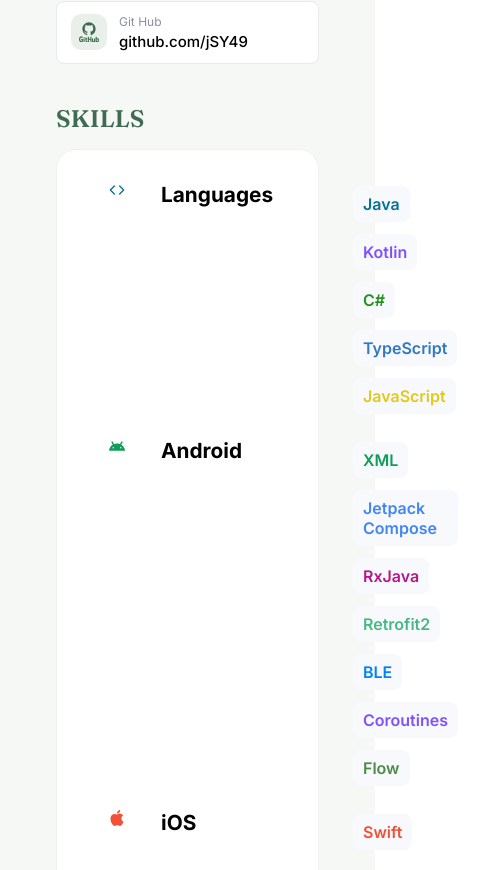
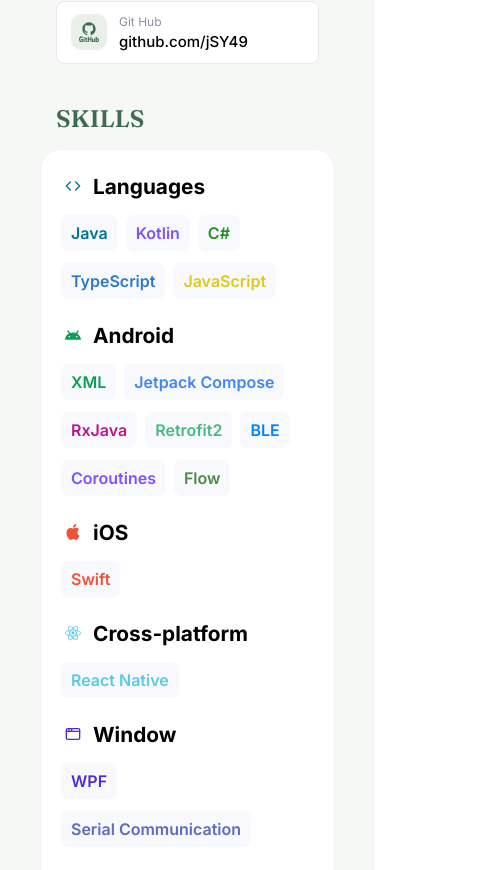
Before and after one commit to jSY49/jsy-portfolio, a React (Vite) app: page / in a window 390 px wide. Shown: the part 934-1804 px from the top of the page, 495 px wide, since content can reach past the window. Built offline with nearby package versions, Linux system fonts and the light colour scheme; no server answers; a web font is replaced by a local one.

Commit message:
[design] skills 모바일 레이아웃 틀어짐 수정

```diff
--- a/src/components/AboutSkill.module.css
+++ b/src/components/AboutSkill.module.css
@@ -17,6 +17,14 @@
   align-items: flex-start;
   gap: 32px;
   padding: 0;
+  width: 100%;
+}
+
+.skill_header {
+  display: flex;
+  align-items: center;
+  gap: 8px;
+  flex-shrink: 0;
 }
 
 .skill_image {
@@ -49,3 +57,20 @@
   margin-top: 4px;
   width: fit-content;
 }
+
+@media (max-width: 768px) {
+  .container {
+    padding: 1.5rem 1.25rem;
+    margin: 1rem;
+  }
+
+  .skills {
+    flex-direction: column;
+    align-items: stretch;
+    gap: 12px;
+  }
+
+  .skill_type {
+    width: auto;
+  }
+}
--- a/src/components/AboutSkill.tsx
+++ b/src/components/AboutSkill.tsx
@@ -11,11 +11,13 @@
 						className={styles.skills}
 						key={skill.type}
 					>
-						<Icon
-							className={styles.skill_image}
-							color={skill.values[0].color}
-						/>
-						<h4 className={styles.skill_type}>{skill.type}</h4>
+						<div className={styles.skill_header}>
+							<Icon
+								className={styles.skill_image}
+								color={skill.values[0].color}
+							/>
+							<h4 className={styles.skill_type}>{skill.type}</h4>
+						</div>
 						<ul className={styles.skill_list}>
 							{skill.values.map((value) => (
 								// TODO 스타일 적용
```
